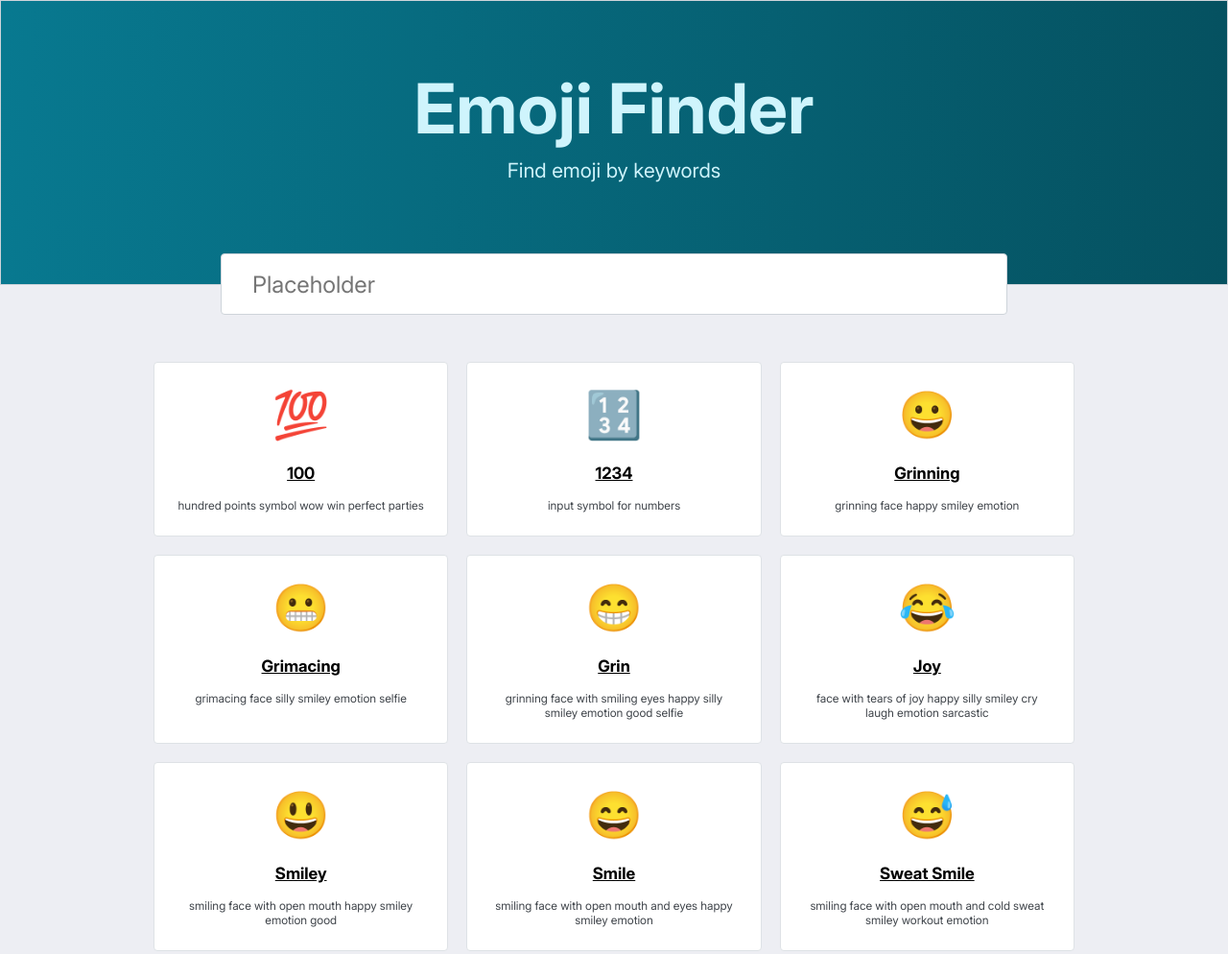
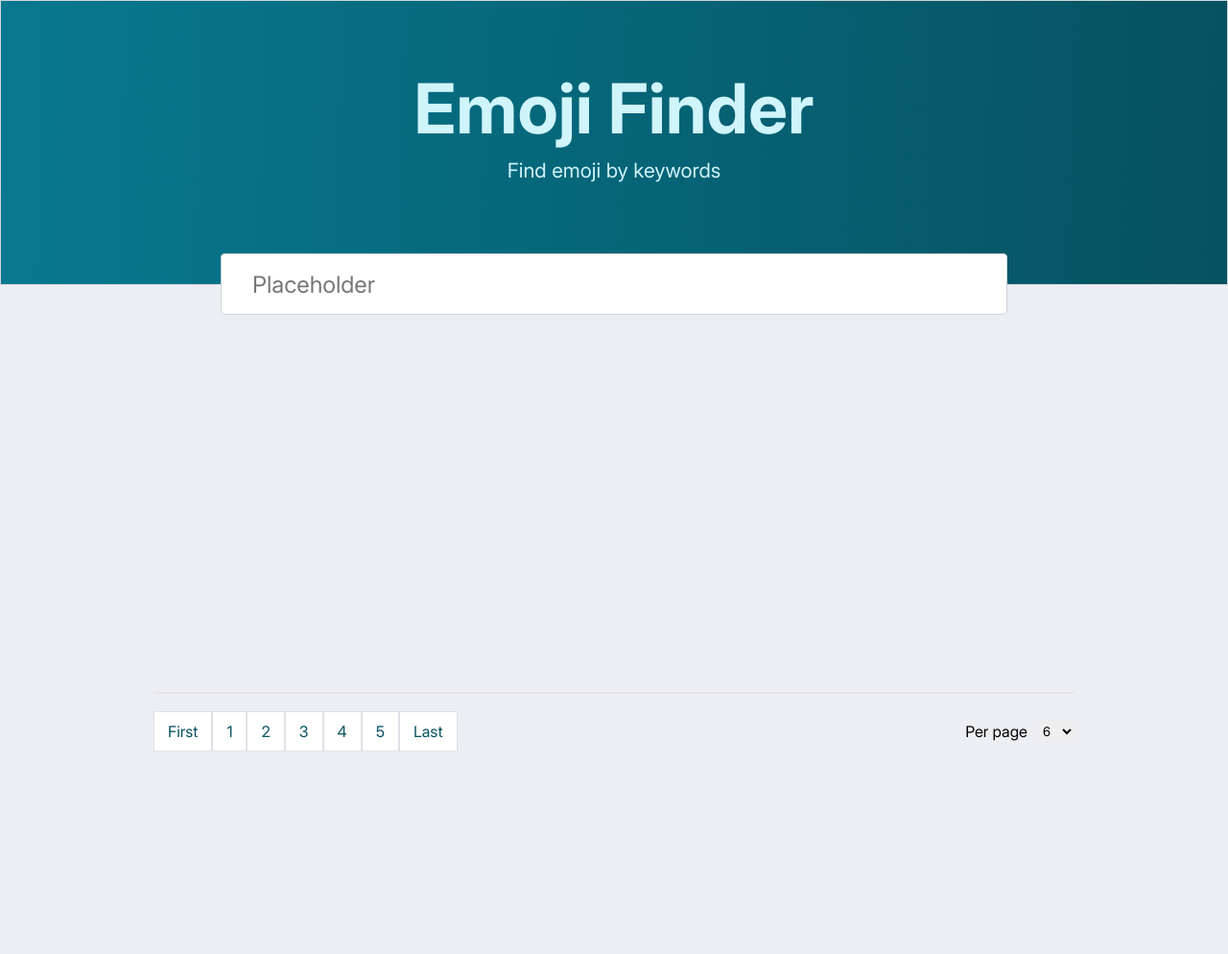
Before and after one commit to matysikgeorge/Emoji_advanced, a plain HTML site: page index.html in a window 1280 px wide. Shown: the top 994 px of the page at 96% size. After the commit the page ends 800 px from the top, so only its background shows below. Drawn offline with Linux system fonts and the light colour scheme.

Commit message:
footer_pangin

```diff
--- a/index.html
+++ b/index.html
@@ -19,18 +19,31 @@
     <!-- MAIN -->
     <main>
       <!-- CARDS -->
-      <section class="cards">
+      <!-- <section class="cards">
         <div class="container">
           <div class="cards__wrapper"></div>
         </div>
-      </section>
+      </section> -->
     </main>
     <!-- FOOTER -->
     <footer class="footer">
       <div class="container">
         <div class="footer__wrapper">
           <div class="footer__line"></div>
-          <p class="footer__text">2022 © Made with love by me</p>
+          <div class="footer__pagination">
+            <div class="footer__left-block"></div>
+            <div class="footer__right-block">
+              <p>Per page</p>
+              <select class="footer__select" name="page" id="page">
+                <option value="6">6</option>
+                <option value="12">12</option>
+                <option value="24">24</option>
+                <option value="48">48</option>
+                <option value="96">96</option>
+              </select>
+            </div>
+          </div>
+          <!-- <p class="footer__text">2022 © Made with love by me</p> -->
         </div>
       </div>
     </footer>
--- a/src/scripts/script.js
+++ b/src/scripts/script.js
@@ -1,47 +1,63 @@
-import { data } from "./emoji.js";
+// import { data } from "./emoji.js";
 
-const cardsWrapperNode = document.querySelector(".cards__wrapper");
+// const cardsWrapperNode = document.querySelector(".cards__wrapper");
 
-const inputNode = document.querySelector(".header__input");
-// function карточки => отрисовка шаблона карточки
+// const inputNode = document.querySelector(".header__input");
+// // function карточки => отрисовка шаблона карточки
 
-function createCard(arr) {
-  const card = document.createElement("article"); // создаем тег article в div в документе html
-  card.className = "card"; // присвоение класса
-  card.innerHTML = `<p class="card__symbol">${arr.symbol}</p>
-                    <h3 class="card__title"> ${arr.title}</h3>
-                    <p class="card__text">${uniqueCard(arr.keywords)}</p>`; // работаем по article
-  return card;
-} // // создание шаблона карточки
+// function createCard(arr) {
+//   const card = document.createElement("article"); // создаем тег article в div в документе html
+//   card.className = "card"; // присвоение класса
+//   card.innerHTML = `<p class="card__symbol">${arr.symbol}</p>
+//                     <h3 class="card__title"> ${arr.title}</h3>
+//                     <p class="card__text">${uniqueCard(arr.keywords)}</p>`; // работаем по article
+//   return card;
+// } // // создание шаблона карточки
 
-//forEach, function expression create card(элемент из forEach) push с помощью метода append (куда и что) и вызов функции в аргумент данные data}
+// //forEach, function expression create card(элемент из forEach) push с помощью метода append (куда и что) и вызов функции в аргумент данные data}
 
-function cardRender(data) { // - function render Карточек
-  cardsWrapperNode.innerHTML = " ";
-  data.forEach((element) => {
-    const card = createCard(element); // - с помощью переменной card мы обращаемся к функции (createCard на 8 строчке к шаблону) в которой создали шаблон для карточек
-    cardsWrapperNode.append(card); //  (куда добавляем?) в нашу cardsWrapperNode (добавляем что?) - значение card (отсылает к каждому element функции - symbol, title, keywords), которое мы определили выше
-  });
-}
+// function cardRender(data) { // - function render Карточек
+//   cardsWrapperNode.innerHTML = " ";
+//   data.forEach((element) => {
+//     const card = createCard(element); // - с помощью переменной card мы обращаемся к функции (createCard на 8 строчке к шаблону) в которой создали шаблон для карточек
+//     cardsWrapperNode.append(card); //  (куда добавляем?) в нашу cardsWrapperNode (добавляем что?) - значение card (отсылает к каждому element функции - symbol, title, keywords), которое мы определили выше
+//   });
+// }
 
-// function оставить уникальные слова
+// // function оставить уникальные слова
 
-function uniqueCard(str) {
-  const arr = str.split(" ");
-  const uniqueNum = [...new Set(arr)];
-  return uniqueNum.join(" ");
-}
+// function uniqueCard(str) {
+//   const arr = str.split(" ");
+//   const uniqueNum = [...new Set(arr)];
+//   return uniqueNum.join(" ");
+// }
 
-// function по поиску эмодзи
+// // function по поиску эмодзи
 
-function cardFind(event) {
-  let result = event.target.value.toLocaleLowerCase().trim();
-  let newData = data.filter((el) => el.title.toLocaleLowerCase().includes(result) || el.keywords.toLocaleLowerCase().includes(result) );
-  cardRender(newData);
-}
+// function cardFind(event) {
+//   let result = event.target.value.toLocaleLowerCase().trim();
+//   let newData = data.filter((el) => el.title.toLocaleLowerCase().includes(result) || el.keywords.toLocaleLowerCase().includes(result) );
+//   cardRender(newData);
+// }
 
-cardRender(data);
-inputNode.addEventListener("input", cardFind);
+// cardRender(data);
+// inputNode.addEventListener("input", cardFind);
+
+
+
+const footerPaginationNode = document.querySelector(".footer__left-block");
+footerPaginationNode.innerHTML=`
+                                <p class="page">First<p>
+                                <p class="page">1<p>
+                                <p class="page">2<p>
+                                <p class="page">3<p>
+                                <p class="page">4<p>
+                                <p class="page">5<p>
+                                <p class="page">Last<p>
+`
+console.log(footerPaginationNode);
+
+
 
 // let x = "100"
 // let result1 = data.filter((el) => el.title === x);
--- a/src/styles/_config.scss
+++ b/src/styles/_config.scss
@@ -18,6 +18,7 @@ a {
 select {
   color: inherit;
   border: none;
+  // appearance: none;
 }
 
 h1,
--- a/src/styles/sections/_footer.scss
+++ b/src/styles/sections/_footer.scss
@@ -10,11 +10,27 @@
     background: #ced4da;
   }
 
-  &__text {
-    color: #6c757d;
-    margin-top: 13px;
-    text-align: center;
-    font-size: 16px;
-    line-height: 21px;
+  &__pagination {
+    display: flex;
+    justify-content: space-between;
+    align-items: center;
+    margin-top: 18px;
   }
+
+  &__left-block {
+    display: flex;
+  }
+
+  &__right-block {
+    display: flex;
+    gap: 12px;
+  }
+
+  // &__text {
+  //   color: #6c757d;
+  //   margin-top: 13px;
+  //   text-align: center;
+  //   font-size: 16px;
+  //   line-height: 21px;
+  // }
 }
--- /dev/null
+++ b/src/styles/sections/_page.scss
@@ -0,0 +1,8 @@
+.page {
+  color: #055160;
+  font-size: 16px;
+  line-height: 16px;
+  padding: 12px 14px;
+  border: 1px solid #dee2e6;
+  background: #fff;
+}
--- a/src/styles/style.scss
+++ b/src/styles/style.scss
@@ -4,3 +4,4 @@
 @import "./sections/footer";
 @import "./sections/cards";
 @import "./block/card";
+@import "./sections/page";
```
Also changed, not shown: src/styles/style.css, 1 other file.
